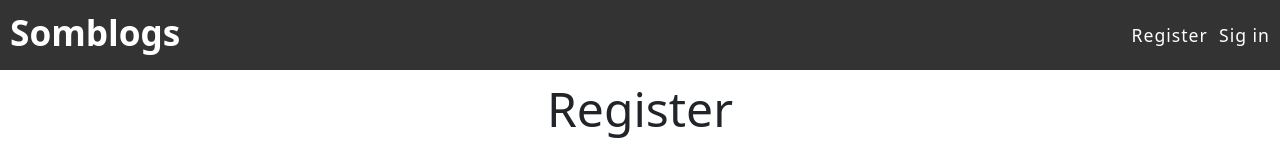
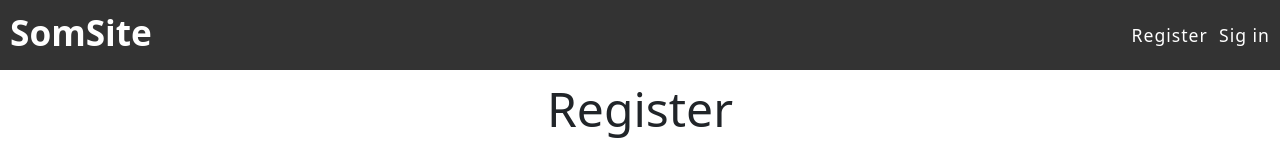
Before and after one commit to ahmedabukar01/somBlog, a React (Create React App) app in the folder client/: page /register in a window 1280 px wide. Shown: the top 150 px of the page. Built offline with nearby package versions, Linux system fonts and the light colour scheme.

Commit message:
some updated

```diff
--- a/client/src/components/Header.jsx
+++ b/client/src/components/Header.jsx
@@ -3,7 +3,7 @@
 const Header = () => {
   return (
     <div className='header'>
-        <h1><a href="/">Somblogs</a></h1>
+        <h1><a href="/">SomSite</a></h1>
         <div className="links">
           <Link to={'/register'} >Register</Link>
           <Link to={'/login'}>Sig in</Link>
--- a/client/src/pages/Register.jsx
+++ b/client/src/pages/Register.jsx
@@ -11,7 +11,7 @@
         e.preventDefault();
 
         const data = {name, email,password, password2};
-        // everything is ready
+        // fetching data from the server
         const result = await fetch('/users/register',{
             method: 'POST',
             body: JSON.stringify(data)
```
